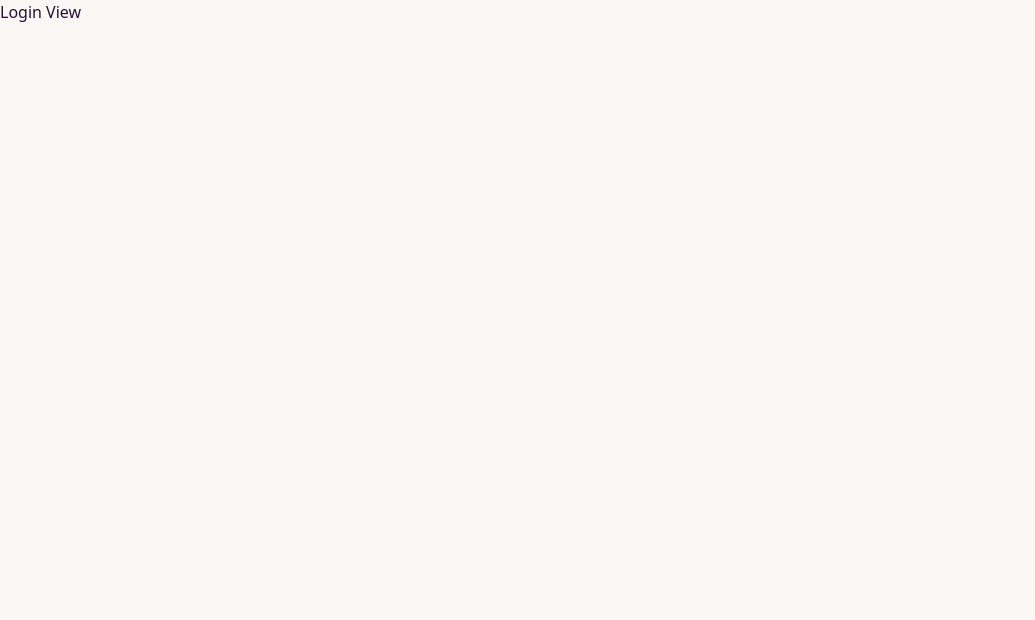
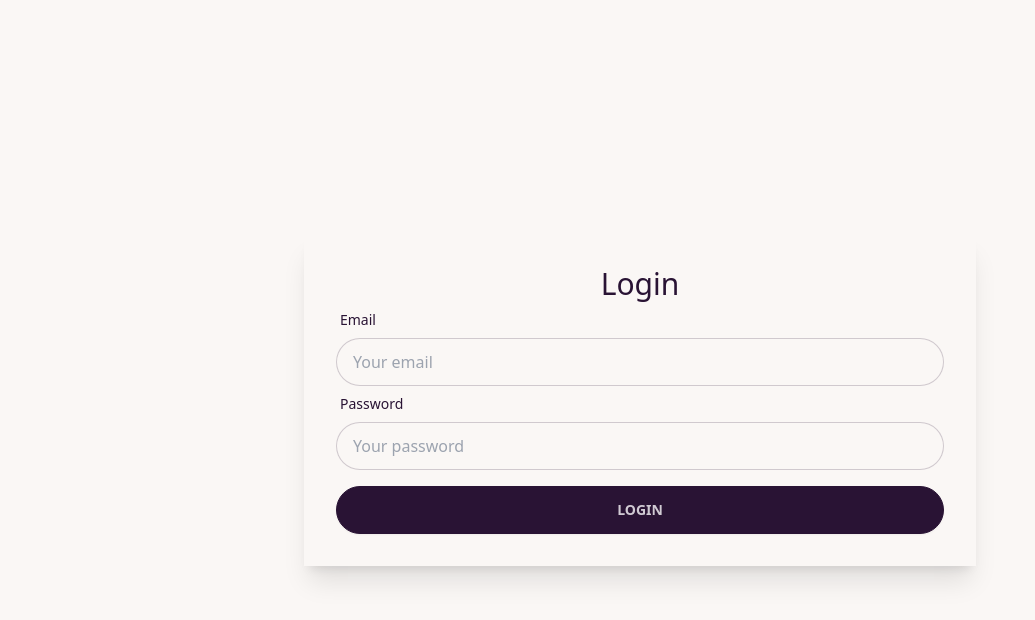
Before and after one commit to Jair9und/easy-commerce, a Vue app: page /admin/login in a window 1280 px wide. Shown: the top 620 px of the page, without its empty margins (0-1035 px from the left). Built offline with nearby package versions, Linux system fonts and the light colour scheme.

Commit message:
login style

```diff
--- a/src/views/admin/LoginView.vue
+++ b/src/views/admin/LoginView.vue
@@ -1,9 +1,30 @@
 <script setup>
-import AdminLayout from "@/layouts/AdminLayout.vue";
+import {RouterLink} from "vue-router";
 </script>
 
 <template>
-    Login View
+  <div class="h-screen flex items-center">
+    <div class="flex-1 max-w-2xl shadow-xl mx-auto p-8">
+      <div class="flex flex-col items-center">
+        <h1 class="text-3xl">Login</h1>
+        <div class="form-control w-full">
+          <label class="label">
+            <span class="label-text">Email</span>
+          </label>
+          <input type="text" placeholder="Your email" class="input input-bordered w-full" />
+        </div>
+        <div class="form-control w-full">
+          <label class="label">
+            <span class="label-text">Password</span>
+          </label>
+          <input type="password" placeholder="Your password" class="input input-bordered w-full" />
+        </div>
+        <RouterLink :to="{name: 'admin-dashboard'}" class="btn btn-neutral w-full mt-4">
+          LOGIN
+        </RouterLink>
+      </div>
+    </div>
+  </div>
 </template>
 
 <style scoped>
```
